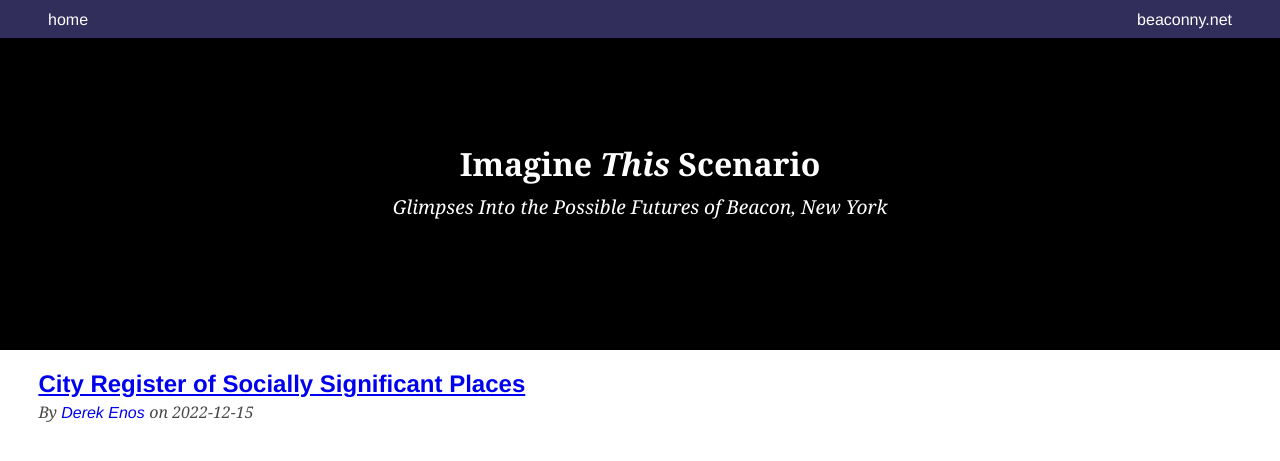
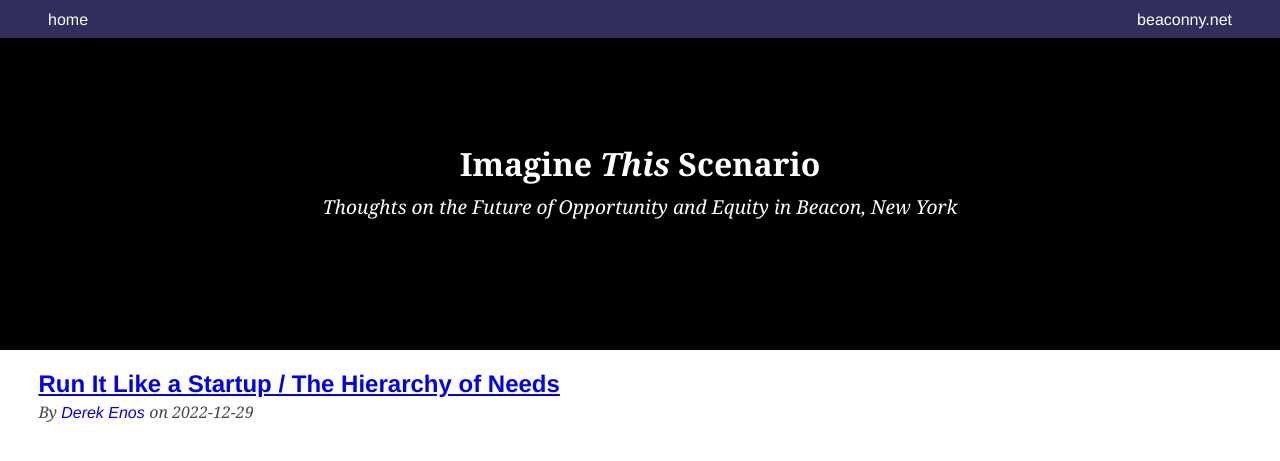
Before and after one commit to beaconny-net/beaconny.net, a Jekyll site: the page imagine-this-scenario/index.html, which Jekyll copies as it is, in a window 1280 px wide. Shown: the top 461 px of the page. Built offline with Jekyll 4.4.1, drawn with Linux system fonts in a browser that asks for light colours.

Commit message:
feature: run it like a startup post

```diff
--- a/imagine-this-scenario/css/page.css
+++ b/imagine-this-scenario/css/page.css
@@ -11,6 +11,12 @@
 
 body > * {
   margin: 0;
+}
+
+blockquote {
+  margin-left: 1rem;
+  padding-left: 1rem;
+  border-left: solid #eee 4px;
 }
 
 header {
@@ -100,14 +106,14 @@
 }
 
 article > p {
-  font-size: 1rem;
-  line-height: 1.8rem;
+  font-size: 1.1rem;
+  line-height: 1.4rem;
 }
 
 article > p:first-of-type::first-letter {
-  font-size: 3em;
-  font-family: Times New Roman;
-  margin-left: 1rem;
+  font-size: 4em;
+  float: left;
+  padding: 1.3rem 0.25rem 0.4rem 0;
 }
 
 
@@ -129,8 +135,12 @@
 
 /* Posts */
 
+article figure {
+  text-align: center;
+}
+
 article figure img {
-  width: 100%;
+  width: 75%;
 }
 
 /* Non-Mobile */
@@ -186,14 +196,16 @@
     width: 94%;
   }
 
-  article > div.figure,
-  article > div.figure figure {
+  article figure {
     display: inline-block;
-  }
-
-  article > div.figure {
+    text-align: left;
     float: right;
     max-width: 33%;
     margin: 1rem 0 1rem 1rem;
   }
+
+  article figure img {
+    width: 33vw;
+  }
+
 }
--- a/imagine-this-scenario/index.html
+++ b/imagine-this-scenario/index.html
@@ -31,7 +31,7 @@
       </h1>
       <h2>
         <span>
-          <em>Glimpses Into the Possible Futures of Beacon, New York</em>
+          <em>Thoughts on the Future of Opportunity and Equity in Beacon, New York</em>
         </span>
       </h2>
     </header>
@@ -39,9 +39,9 @@
       <ol>
         <li>
           <article>
-            <a href="/2022-12-15-city-register-of-socially-significant-places">
+            <a href="/2022-12-27-run-it-like-a-startup">
               <h2>
-                City Register of Socially Significant Places
+                Run It Like a Startup / The Hierarchy of Needs
               </h2>
             </a>
             <div class="byline">
@@ -56,8 +56,8 @@
               <span>
                  on
               </span>
-              <time pubtime="" datetime="2022-12-15">
-                2022-12-15
+              <time pubtime="" datetime="2022-12-29">
+                2022-12-29
               </time>
             </div>
           </article>
```
Also changed, not shown: imagine-this-scenario/2022-12-27-run-it-like-a-startup.html (added, +87 -0 lines), imagine-this-scenario/src/context.json (+18 -26 lines), 4 other files.
